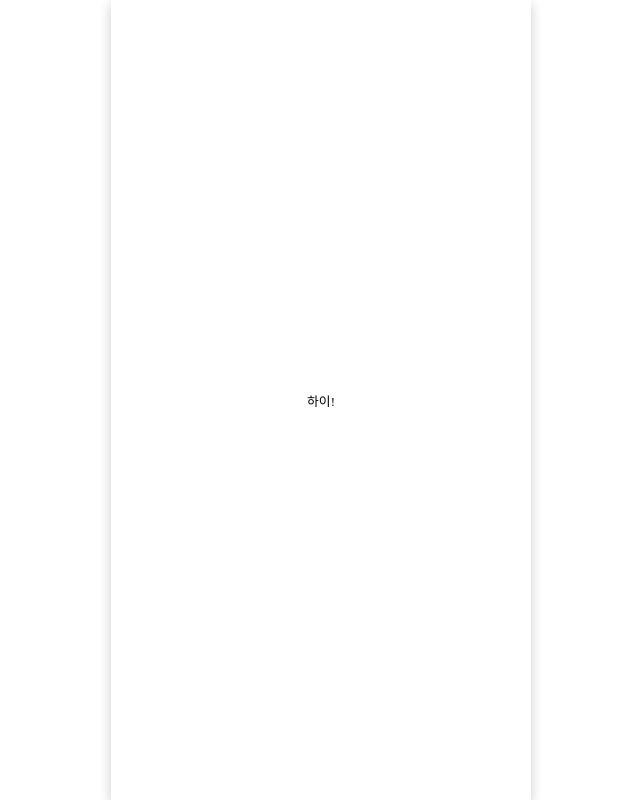
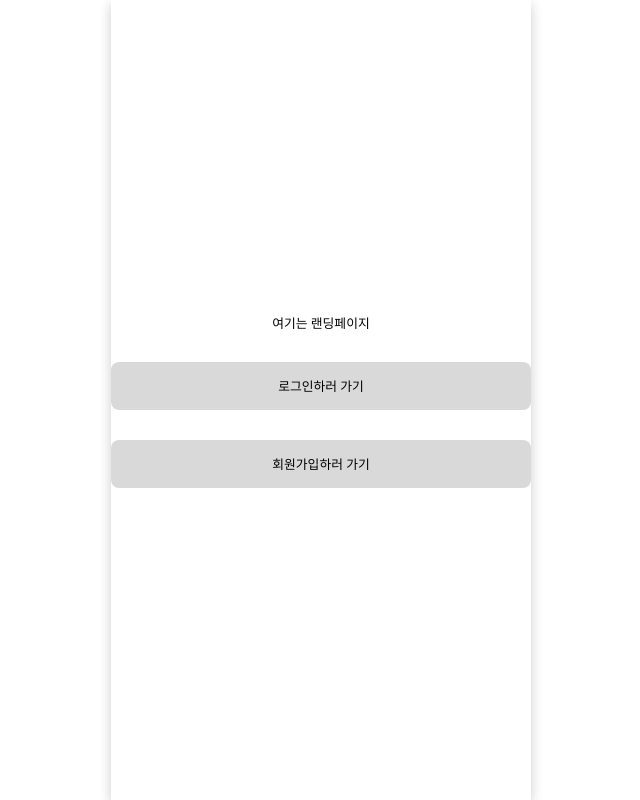
Before and after one commit to Baekya-Team17/Team-17-front, a React (Vite) app: page / in a window 1280 px wide. Shown: the whole page, without its empty margins (319-959 px from the left). Built offline with nearby package versions, Linux system fonts and the light colour scheme.

Commit message:
feat: 라우터 설정 추가, 모든 화면 템플릿 추가

```diff
--- a/src/App.tsx
+++ b/src/App.tsx
@@ -1,11 +1,28 @@
+import CustomButton from "./components/CustomButton";
 import CustomColumn from "./components/CustomColumn"
 import CustomFont from "./components/CustomFont"
+import { useNavigate } from "react-router-dom";
 
 function App() {
+  const navigate = useNavigate();
+
+  const GoLogin = () => {
+    navigate("/loginpage");
+  };
+  const GoSignup = () => {
+    navigate("/signuppage");
+  };
 
   return (
     <CustomColumn $width="100%" $minHeight="100vh">
-      <CustomFont $color='black'>하이!</CustomFont>
+      <CustomFont $color='black'>여기는 랜딩페이지</CustomFont>
+
+      <CustomButton onClick={GoLogin}>
+        <CustomFont $color="black">로그인하러 가기</CustomFont>
+      </CustomButton>
+      <CustomButton onClick={GoSignup}>
+        <CustomFont $color="black">회원가입하러 가기</CustomFont>
+      </CustomButton>
     </CustomColumn>
   )
 }
--- /dev/null
+++ b/src/Router.tsx
@@ -0,0 +1,26 @@
+// src/routes/Router.tsx
+import React from "react";
+import { BrowserRouter as Router, Route, Routes } from "react-router-dom";
+import App from "./App";
+import LoginPage from "./pages/loginpage/loginpage";
+import SignupPage from "./pages/signuppage/signuppage";
+import MainPage from "./pages/mainpage/mainpage";
+import HistoryPage from "./pages/historypage/historypage";
+import QuestionPage from "./pages/questionpage/questionpage";
+
+const AppRouter: React.FC = () => {
+	return (
+		<Router>
+			<Routes>
+				<Route path="/" element={<App />} />
+				<Route path="/loginpage" element={<LoginPage />} />
+				<Route path="/signuppage" element={<SignupPage />} />
+				<Route path="/mainpage" element={<MainPage />} />
+				<Route path="/historypage" element={<HistoryPage />} />
+				<Route path="/questionpage" element={<QuestionPage />} />
+			</Routes>
+		</Router>
+	);
+};
+
+export default AppRouter;
--- a/src/main.tsx
+++ b/src/main.tsx
@@ -1,11 +1,12 @@
-import { StrictMode } from 'react';
+// import { StrictMode } from 'react';
 import { createRoot } from 'react-dom/client';
-import App from './App.tsx';
 import ResetCss from './ResetCss';
+import React from "react";
+import AppRouter from './Router.tsx';
 
 createRoot(document.getElementById('root')!).render(
-  <StrictMode>
+  <React.StrictMode>
     <ResetCss />
-    <App />
-  </StrictMode>
+    <AppRouter />
+  </React.StrictMode>
 );
--- /dev/null
+++ b/src/pages/historypage/historypage.tsx
@@ -0,0 +1,13 @@
+import CustomColumn from "../../components/CustomColumn"
+import CustomFont from "../../components/CustomFont"
+
+function HistoryPage() {
+
+	return (
+		<CustomColumn $width="100%" $minHeight="100vh">
+			<CustomFont $color='black'>여기는 히스토리 페이지</CustomFont>
+		</CustomColumn>
+	)
+}
+
+export default HistoryPage
--- /dev/null
+++ b/src/pages/loginpage/loginpage.tsx
@@ -0,0 +1,13 @@
+import CustomColumn from "../../components/CustomColumn"
+import CustomFont from "../../components/CustomFont"
+
+function LoginPage() {
+
+	return (
+		<CustomColumn $width="100%" $minHeight="100vh">
+			<CustomFont $color='black'>여기는 로그인 페이지</CustomFont>
+		</CustomColumn>
+	)
+}
+
+export default LoginPage
--- /dev/null
+++ b/src/pages/mainpage/mainpage.tsx
@@ -0,0 +1,13 @@
+import CustomColumn from "../../components/CustomColumn"
+import CustomFont from "../../components/CustomFont"
+
+function MainPage() {
+
+	return (
+		<CustomColumn $width="100%" $minHeight="100vh">
+			<CustomFont $color='black'>여기는 메인 페이지</CustomFont>
+		</CustomColumn>
+	)
+}
+
+export default MainPage
--- /dev/null
+++ b/src/pages/questionpage/questionpage.tsx
@@ -0,0 +1,13 @@
+import CustomColumn from "../../components/CustomColumn"
+import CustomFont from "../../components/CustomFont"
+
+function QuestionPage() {
+
+	return (
+		<CustomColumn $width="100%" $minHeight="100vh">
+			<CustomFont $color='black'>여기는 질문 페이지</CustomFont>
+		</CustomColumn>
+	)
+}
+
+export default QuestionPage
--- /dev/null
+++ b/src/pages/signuppage/signuppage.tsx
@@ -0,0 +1,13 @@
+import CustomColumn from "../../components/CustomColumn"
+import CustomFont from "../../components/CustomFont"
+
+function SignupPage() {
+
+	return (
+		<CustomColumn $width="100%" $minHeight="100vh">
+			<CustomFont $color='black'>여기는 회원가입 페이지</CustomFont>
+		</CustomColumn>
+	)
+}
+
+export default SignupPage
```
